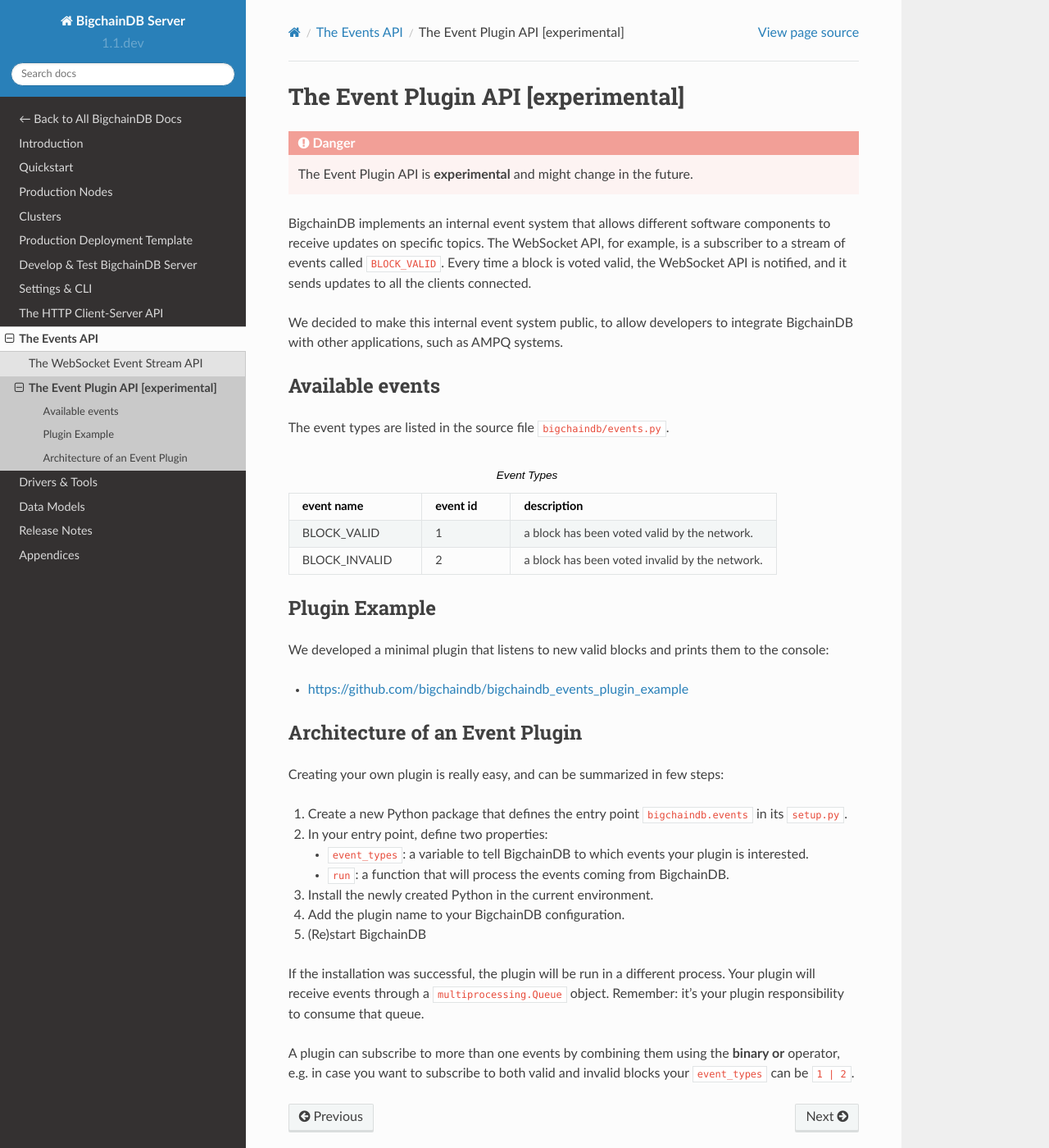
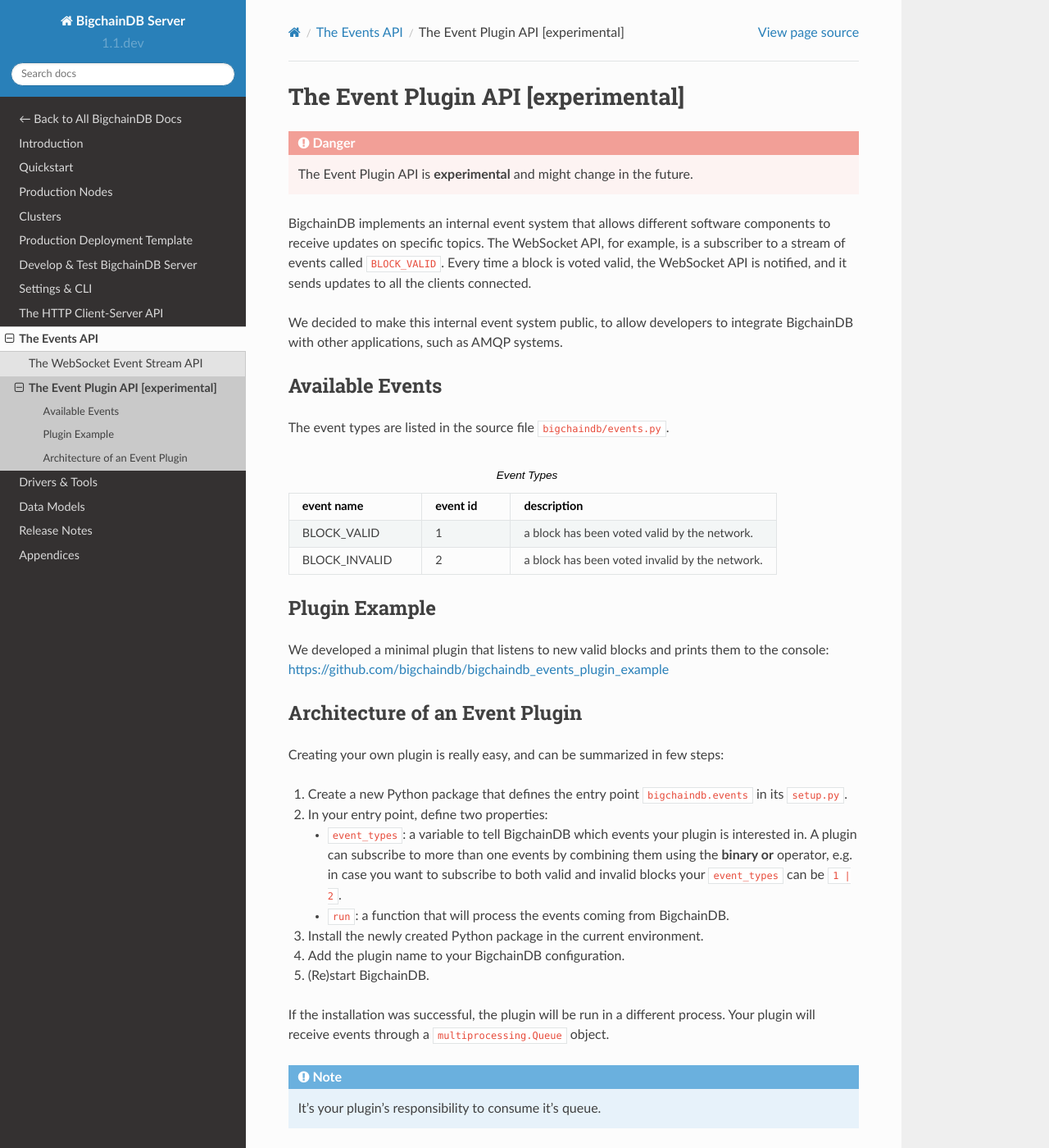
Before and after one commit to bigchaindb/bigchaindb, a Sphinx documentation site: the page built from docs/server/source/events/event-plugin-api.rst, in a window 1280 px wide and 1400 px high. Shown: the whole window at 82% size. Built offline with Sphinx 7.4.7 and the Read the Docs theme 2.0.0, drawn with Linux system fonts in a browser that asks for light colours; pages that are not in the unit, such as notebooks, are missing from menus.

Commit message:
Fix typos

```diff
--- a/docs/server/source/events/event-plugin-api.rst
+++ b/docs/server/source/events/event-plugin-api.rst
@@ -2,7 +2,7 @@
 ===================================
 
 .. danger::
-    The Event Plugin API is **experimental** and might change in the future.
+   The Event Plugin API is **experimental** and might change in the future.
 
 BigchainDB implements an internal event system that allows different software
 components to receive updates on specific topics. The WebSocket API, for example,
@@ -11,10 +11,10 @@
 clients connected.
 
 We decided to make this internal event system public, to allow developers to
-integrate BigchainDB with other applications, such as AMPQ systems.
+integrate BigchainDB with other applications, such as AMQP systems.
 
 
-Available events
+Available Events
 ----------------
 
 The event types are listed in the source file ``bigchaindb/events.py``.
@@ -34,14 +34,12 @@
      - a block has been voted invalid by the network.
 
 
-
 Plugin Example
 ----------------
 
 We developed a minimal plugin that listens to new valid blocks and prints them
 to the console:
-
-- https://github.com/bigchaindb/bigchaindb_events_plugin_example
+https://github.com/bigchaindb/bigchaindb_events_plugin_example
 
 
 Architecture of an Event Plugin
@@ -52,16 +50,18 @@
 1. Create a new Python package that defines the entry point ``bigchaindb.events`` in its ``setup.py``.
 2. In your entry point, define two properties:
 
-   - ``event_types``: a variable to tell BigchainDB to which events your plugin is interested.
+   - ``event_types``: a variable to tell BigchainDB which events your plugin is interested in.
+     A plugin can subscribe to more than one events by combining them using the
+     **binary or** operator, e.g. in case you want to subscribe to both valid and
+     invalid blocks your ``event_types`` can be ``1 | 2``.
    - ``run``: a function that will process the events coming from BigchainDB.
-3. Install the newly created Python in the current environment.
+3. Install the newly created Python package in the current environment.
 4. Add the plugin name to your BigchainDB configuration.
-5. (Re)start BigchainDB
+5. (Re)start BigchainDB.
 
 If the installation was successful, the plugin will be run in a different
 process. Your plugin will receive events through a ``multiprocessing.Queue``
-object. Remember: it's your plugin responsibility to consume that queue.
+object.
 
-A plugin can subscribe to more than one events by combining them using the
-**binary or** operator, e.g. in case you want to subscribe to both valid and
-invalid blocks your ``event_types`` can be ``1 | 2``.
+.. note::
+   It's your plugin's responsibility to consume it's queue.
```
